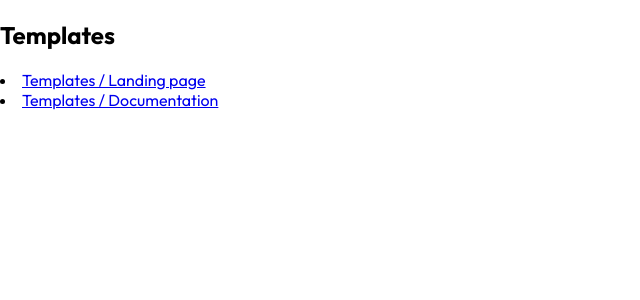
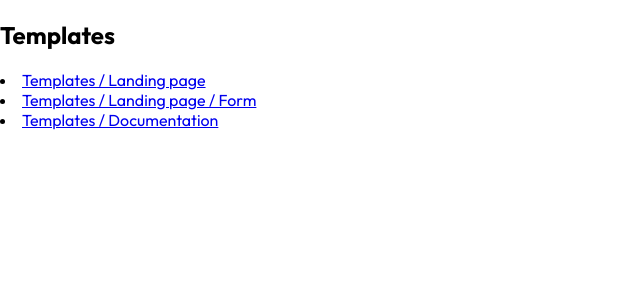
Before and after one commit to gustavozapata/eco, a JavaScript app in the folder eco-all-react/: page / in a window 1280 px wide. Shown: the top 300 px of the page, without its empty margins (0-640 px from the left). Built offline with nearby package versions, Linux system fonts and the light colour scheme.

Commit message:
App's navigation

```diff
--- a/eco-all-react/src/App.js
+++ b/eco-all-react/src/App.js
@@ -9,6 +9,11 @@ function App() {
           <Link to="/templates/landing-page">Templates / Landing page</Link>
         </li>
         <li>
+          <Link to="/templates/landing-page/form">
+            Templates / Landing page / Form
+          </Link>
+        </li>
+        <li>
           <Link to="/templates/documentation">Templates / Documentation</Link>
         </li>
       </nav>
```
